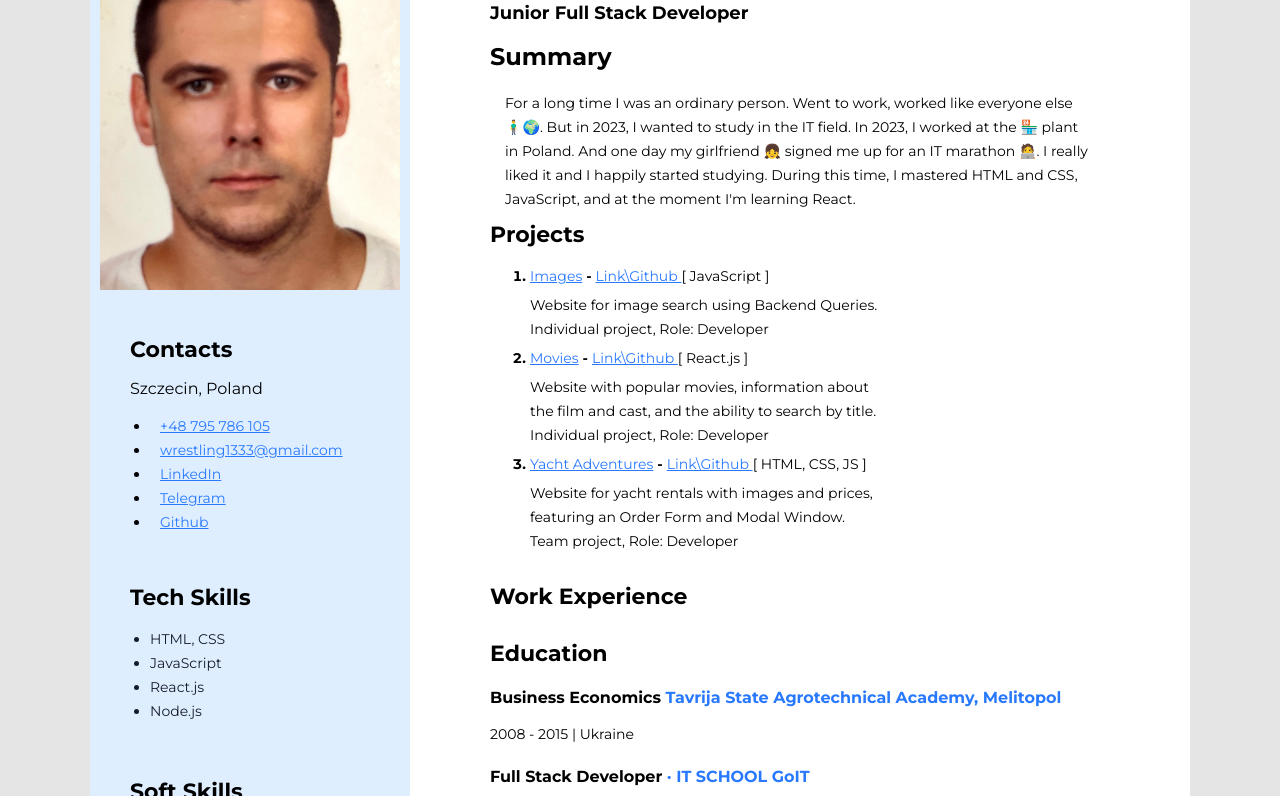
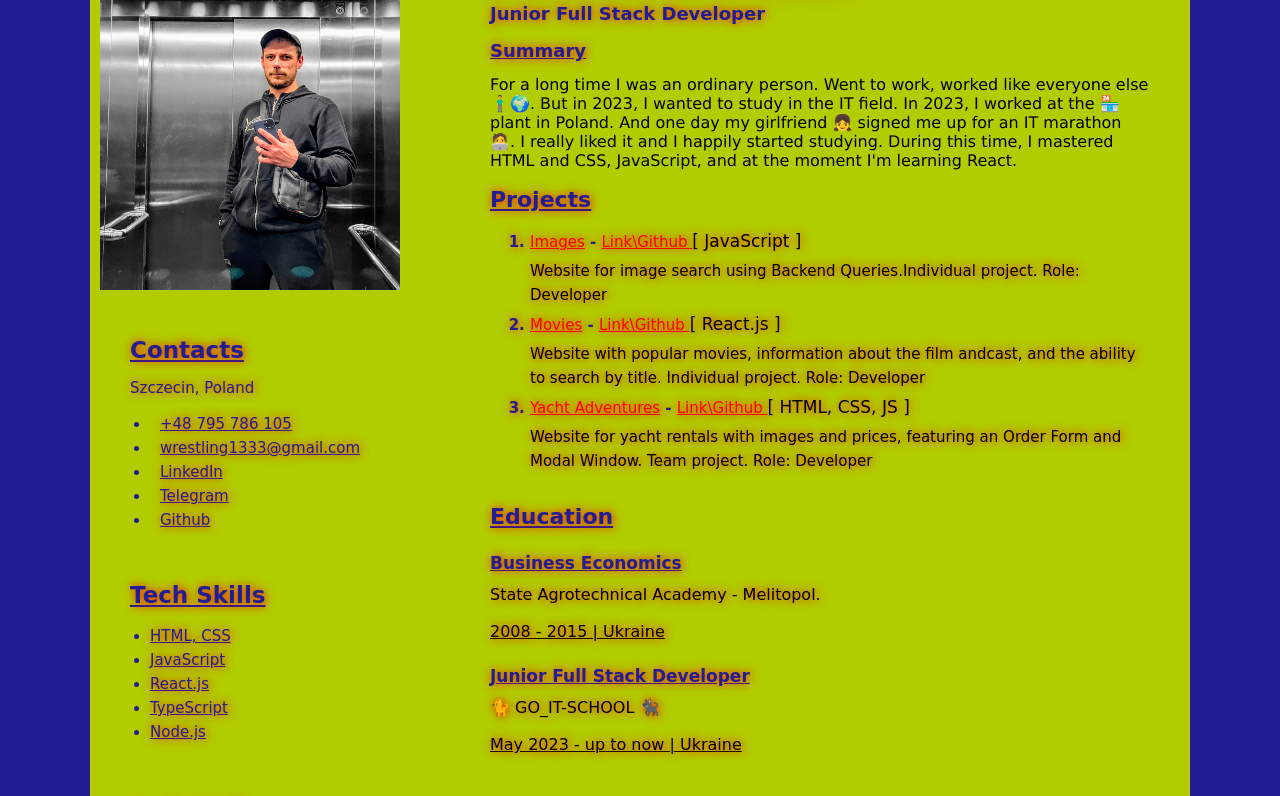
Before and after one commit to Wanderer1333/Resume, a plain HTML site: page index.html in a window 1280 px wide. Shown: the part 113-909 px from the top of the page. Drawn offline with Linux system fonts and the light colour scheme.

Commit message:
Wanderer1333

```diff
--- a/css/styles.css
+++ b/css/styles.css
@@ -3,14 +3,14 @@ body {
   padding-top: 10px;
   padding-right: 10px;
   padding-bottom: 10px;
-  background: #e5e5e5;
-  font-family: "Montserrat", sans-serif;
+  background: #231d93;
+  font-family: Verdana, Geneva, Tahoma, sans-serif;
 }
 
 .wrapper {
   display: flex;
   flex-direction: row-reverse;
-  background: #ffffff;
+  background: #b1cc00;;
   width: 1100px;
   height: 1319px;
   top: 40px;
@@ -32,26 +32,38 @@ body {
   line-height: 55px;
   margin-top: 10px;
   margin-bottom: 8px;
-  color: #2979ff;
+  color: #231d93;
+  font-family: cursive;
+  text-decoration-line: underline;
+  text-shadow: 1px 1px 2px yellow, 0 0 0.80em red , 0 0 0em beige;
 }
 
 .saidebar {
-  background: #dfeeff;
+  background:#b1cc00;
+
 }
 
 .saidebar-content {
   padding-top: 20px;
   padding-left: 40px;
   padding-right: 40px;
+  font-family: Verdana, Geneva, Tahoma, sans-serif;
+  text-shadow: red 1px 0 10px;
+  font-family: cursive;
+  color: #231d93;
+  font-size: 15px;
 }
 
 .sadebar-title {
+  color:#231d93;;
   font-style: normal;
   font-weight: 700;
-  font-size: 22px;
+  font-size: 23px;
   line-height: 27px;
   margin-bottom: 8px;
-}
+  font-family:cursive;
+  text-decoration-line: underline;
+  }
 
 .contacts-container {
   margin-bottom: 50px;
@@ -61,18 +73,19 @@ body {
 .contacts-item {
   font-style: normal;
   font-weight: 700;
-  font-size: 14px;
+  font-size: 15px;
   line-height: 24px;
   margin-bottom: 8pcx;
+
 }
 
 .contacts-link {
   font-style: normal;
   font-weight: 400;
-  font-size: 14px;
+  font-size: 15px;
   line-height: 24px;
   text-decoration-line: underline;
-  color: #2979ff;
+  color:#231d93;
 }
 
 .skills-container {
@@ -82,10 +95,12 @@ body {
 .skills-item {
   font-style: normal;
   font-weight: 400;
-  font-size: 14px;
+  font-size: 15px;
   line-height: 24px;
-  color: #161d2a;
+  color: #231d93;
   list-style: disc;
+  text-decoration-line: underline;
+
 }
 
 .skills-list {
@@ -98,17 +113,25 @@ body {
   font-size: 18px;
   line-height: 17px;
   margin-bottom: 8px;
+  color: #231d93;
+  text-shadow: red 1px 0 10px;
+  font-family: Verdana, Geneva, Tahoma, sans-serif;
+  font-family: cursive;
 }
 
 .my-sumary {
   font-style: normal;
-  font-weight: 400;
-  font-size: 14px;
-  line-height: 24px;
+  font-weight: 700;
+  font-size: 18px;
+  line-height: 17px;
   margin-bottom: 8px;
   margin-top: 20px;
-  margin-left: 15px;
+  text-decoration-line: underline;
   margin-right: 60px;
+  color: #231d93;
+    text-shadow: red 1px 0 10px;
+    font-family: Verdana, Geneva, Tahoma, sans-seri;
+    font-family: cursive;
 }
 
 .main-content-title {
@@ -118,6 +141,11 @@ body {
   font-weight: 700;
   font-size: 22px;
   line-height: 27px;
+  color: #231d93;
+  font-family: Verdana, Geneva, Tahoma, sans-serif;
+    text-shadow: red 1px 0 10px;
+    font-family: cursive;
+    text-decoration-line: underline;
 }
 
 .projects-container {
@@ -127,45 +155,72 @@ body {
 .projects-item {
   font-style: normal;
   font-weight: 700;
-  font-size: 14px;
+  font-size: 15px;
   line-height: 24px;
-  list-style: decimal;
+color: #231d93;
+  font-family: Verdana, Geneva, Tahoma, sans-serif;
+  text-shadow: red 1px 0 10px;
+  font-family: cursive;
+   list-style: decimal;
+
 }
 
 .projects-link {
   font-style: normal;
   font-weight: 400;
-  font-size: 14px;
+  font-size: 15px;
   line-height: 24px;
   text-decoration-line: underline;
-  color: #2979ff;
+  color: red;
+  font-family: Verdana, Geneva, Tahoma, sans-serif;
+  text-shadow: red 1px 0 10px;
+  font-family: cursive;
 }
 
 .projects-tech {
   font-style: normal;
   font-weight: 400;
-  font-size: 14px;
+  font-size: 17px;
   line-height: 24px;
+color: black;
+  font-family: Verdana, Geneva, Tahoma, sans-serif;
+  text-shadow: red 1px 0 10px;
+  font-family: cursive;
+
 }
 
 .company-position {
   font-style: normal;
   font-weight: 700;
-  font-size: 16px;
+  font-size: 17px;
   line-height: 20px;
   margin-bottom: 12px;
+  color: #231d93;
+    font-family: Verdana, Geneva, Tahoma, sans-serif;
+    text-shadow: red 1px 0 10px;
+    font-family: cursive;
+    text-decoration-line: underline;
 }
 
 .company-position-accent {
-  color: #2979ff;
+ font-size: 16px;
+color: black;
+  font-family: Verdana, Geneva, Tahoma, sans-serif;
+  text-shadow: red 1px 0 10px;
+  font-family: cursive;
 }
 
 .company-period {
   font-style: normal;
   font-weight: 400;
-  font-size: 14px;
+  font-size: 16px;
   line-height: 24px;
   margin-bottom: 8px;
+  color: black;
+    font-family: Verdana, Geneva, Tahoma, sans-serif;
+    text-shadow: red 1px 0 10px;
+    font-family: cursive;
+    text-decoration-line: underline;
 }
 
 .company-duties-item {
@@ -173,7 +228,10 @@ body {
   font-weight: 400;
   font-size: 14px;
   line-height: 24px;
-  list-style: disc;
+  color: black;
+    font-family: Verdana, Geneva, Tahoma, sans-serif;
+    text-shadow: red 1px 0 10px;
+    font-family: cursive;
 }
 
 .company-duties-list {
@@ -191,10 +249,14 @@ body {
 .education-place {
   font-style: normal;
   font-weight: 700;
-  font-size: 16px;
+  font-size: 6px;
   line-height: 20px;
-  color: #6096ff;
   margin-bottom: 8px;
+  line-height: 24px;
+    color: black;
+    font-family: Verdana, Geneva, Tahoma, sans-serif;
+    text-shadow: red 1px 0 10px;
+    font-family: cursive;
 }
 
 .education-profile {
@@ -203,6 +265,11 @@ body {
   font-size: 14px;
   line-height: 17px;
   margin-bottom: 8px;
+  line-height: 24px;
+    color: black;
+    font-family: Verdana, Geneva, Tahoma, sans-serif;
+    text-shadow: red 1px 0 10px;
+    font-family: cursive;
 }
 
 .contacts-link {
@@ -224,7 +291,10 @@ body {
   margin-bottom: 5px;
   font-style: normal;
   font-weight: 400;
-  font-size: 14px;
-  line-height: 24px;
-  width: 350px;
+  font-size: 15px;
+  line-height: 24px;color: black;
+    font-family: Verdana, Geneva, Tahoma, sans-serif;
+    text-shadow: red 1px 0 10px;
+    font-family: cursive;
+
 }
--- a/index.html
+++ b/index.html
@@ -12,7 +12,7 @@
       rel="stylesheet"
     />
 
-
+    <link rel="stylesheet" href="css/reset.css" />
     <link rel="stylesheet" href="css/styles.css" />
 
     <title>My resume</title>
@@ -26,9 +26,8 @@
         <div class="about-me">
           <h1 class="my-name">Vadym Khlivetskyi</h1>
           <h2 class="my-profession">Junior Full Stack Developer</h2>
-          <h2>Summary</h2>
-
-          <p class="my-sumary">
+          <h2 class="my-sumary">Summary</h2>
+          <p>
             For a long time I was an ordinary person. Went to work, worked like everyone else 🧍‍♂️🌍. But in 2023, I wanted to
             study in the IT field. In 2023, I worked at the 🏪 plant in Poland. And one day my girlfriend 👧 signed me up for an IT
             marathon 🧑‍💻. I really liked it and I happily started studying. During this time, I mastered HTML and CSS,
@@ -56,9 +55,9 @@
 
               <span class="projects-tech"> [ JavaScript ] </span>
               <p class="description">
-                Website for image search using Backend Queries. Individual
-                project, Role: Developer
-              </p>
+                Website for image search using Backend Queries.Individual
+                project.
+                Role: Developer</p>
             </li>
             <li class="projects-item">
               <a
@@ -74,8 +73,7 @@
               </a>
               <span class="projects-tech"> [ React.js ] </span>
               <p class="description">
-                Website with popular movies, information about the film and
-                cast, and the ability to search by title. Individual project,
+                Website with popular movies, information about the film andcast, and the ability to search by title. Individual project.
                 Role: Developer
               </p>
             </li>
@@ -95,31 +93,24 @@
 
               <p class="description">
                 Website for yacht rentals with images and prices, featuring an
-                Order Form and Modal Window. Team project, Role: Developer
+                Order Form and Modal Window. Team project. Role: Developer
               </p>
             </li>
           </ol>
         </div>
 
-        <!-- Work experience -->
+        <!-- Work experience
         <div class="work-experience-container">
           <h3 class="main-content-title">Work Experience</h3>
 
-          <!-- Company 1
-        <div class="company-container">
-            <h4 class="company-position">
-              Operator
-              <span class="company-position-accent"> Animex Foods, Szczecin </span>
-            </h4>
-            <p class="company-period1">August 2019 - May 2023 | Poland</p>
-            <ul class="company-duties-list">
-              <li class="company-duties-item">Organize work</li>
-              -->
-              <p class="description">
-
-              </p>
-            </ul>
-          </div>
+           Company 1
+        <div>
+       <h4 class="company-position">
+        Operator</h4>
+      <span class="company-position-accent">
+        Animex Foods - Szczecin. </span>
+     <p class="company-period">2019 - 2023 | Poland</p>
+          </div> -->
 
 
         <!--Education  -->
@@ -129,9 +120,10 @@
 <!-- Company 1 -->
 <div>
   <h4 class="company-position">
-    Business Economics
-<span class="company-position-accent">Tavrija State Agrotechnical Academy, Melitopol </span>
-</h4>
+    Business Economics </h4>
+<span class="company-position-accent">
+   State Agrotechnical Academy - Melitopol. </span>
+<!--- </h3> <h3 --->
 <p class="company-period">2008 - 2015 | Ukraine</p>
 </div>
 
@@ -139,9 +131,9 @@
 
           <div>
             <h4 class="company-position">
-              Full Stack Developer
-              <span class="company-position-accent">· IT SCHOOL GoIT </span>
-            </h4>
+              Junior Full Stack Developer</h4>
+              <span class="company-position-accent">🐈 GO_IT-SCHOOL 🐈‍⬛</span>
+
 
             <p class="company-period">May 2023 - up to now | Ukraine</p>
           </div>
@@ -152,7 +144,7 @@
       <aside class="saidebar">
         <img
           class="my-photo"
-          src="img/My foto.JPG"
+          src="img/Foto.jpg"
           alt="My foto"
           width="300"
           height="375"
@@ -202,6 +194,7 @@
               <li class="skills-item">HTML, CSS</li>
               <li class="skills-item">JavaScript</li>
               <li class="skills-item">React.js</li>
+              <li class="skills-item">TypeScript</li>
               <li class="skills-item">Node.js</li>
             </ul>
           </div>
@@ -209,12 +202,14 @@
           <div class="skills-container">
             <h3 class="sadebar-title">Soft Skills</h3>
             <ul class="skills-list">
-              <li class="skills-item">Team leader</li>
-              <li class="skills-item">Scrum</li>
+              <li class="skills-item">Attention and concentration</li>
+              <li class="skills-item">I can make decisions</li>
               <li class="skills-item">Agile</li>
-              <li class="skills-item">Teamwork</li>
-              <li class="skills-item">Organize work</li>
+
+
               <li class="skills-item">Teaching others</li>
+              <li class="skills-item">Think creatively</li>
+              <li class="skills-item">Communicative</li>
             </ul>
           </div>
           <!--LANGUAGES  -->
@@ -224,7 +219,7 @@
               <li class="skills-item">Ukrainian - Native</li>
              <li class="skills-item">Poland - Fluent</li>
               <li class="skills-item">Russian - Fluent</li>
-              <li class="skills-item">English - Pre-intermediate</li>
+              <li class="skills-item">English - Fifty-fifty</li>
             </ul>
           </div>
         </div>
```
Also changed, not shown: img/Foto.jpg (added).
